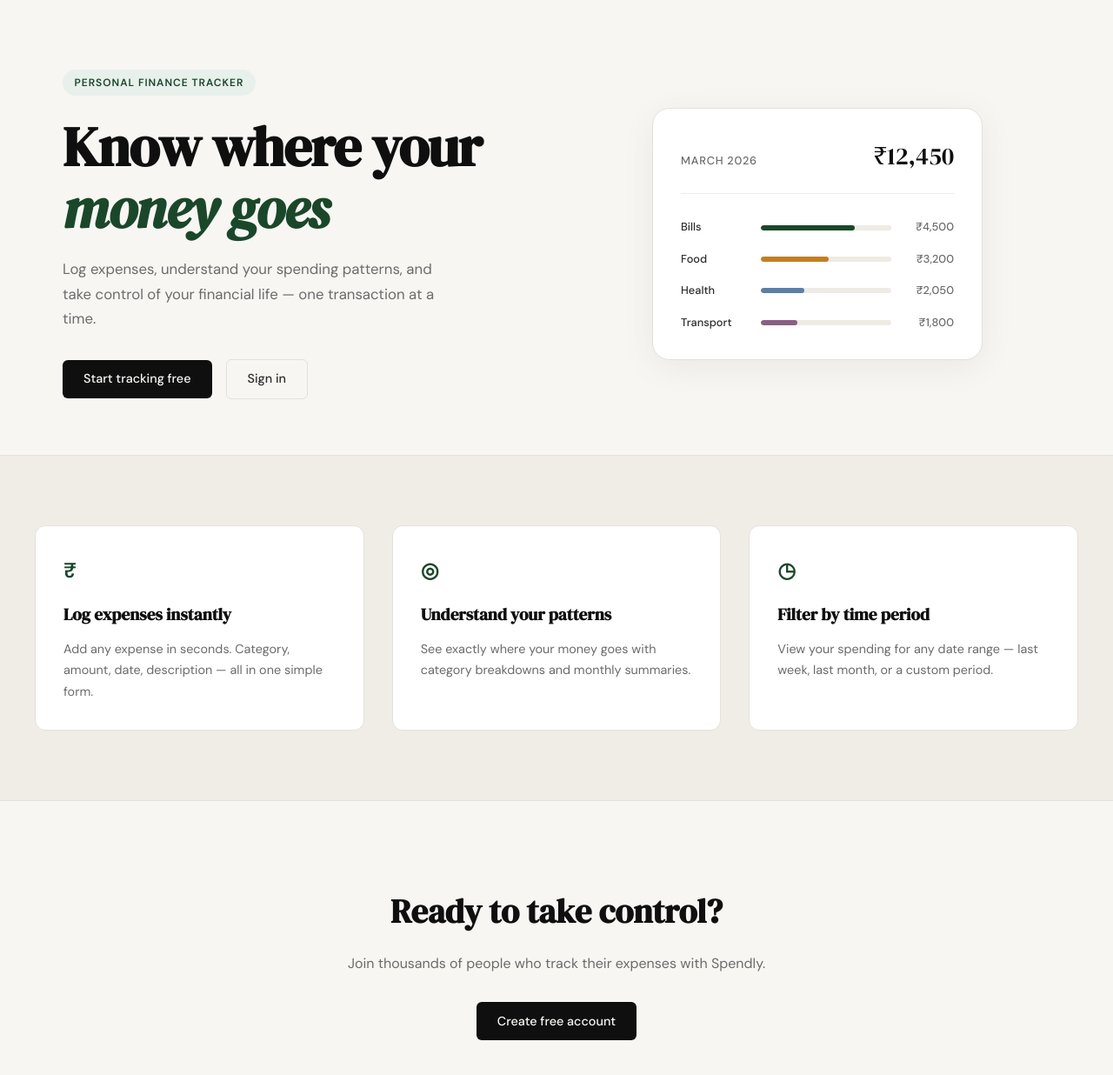
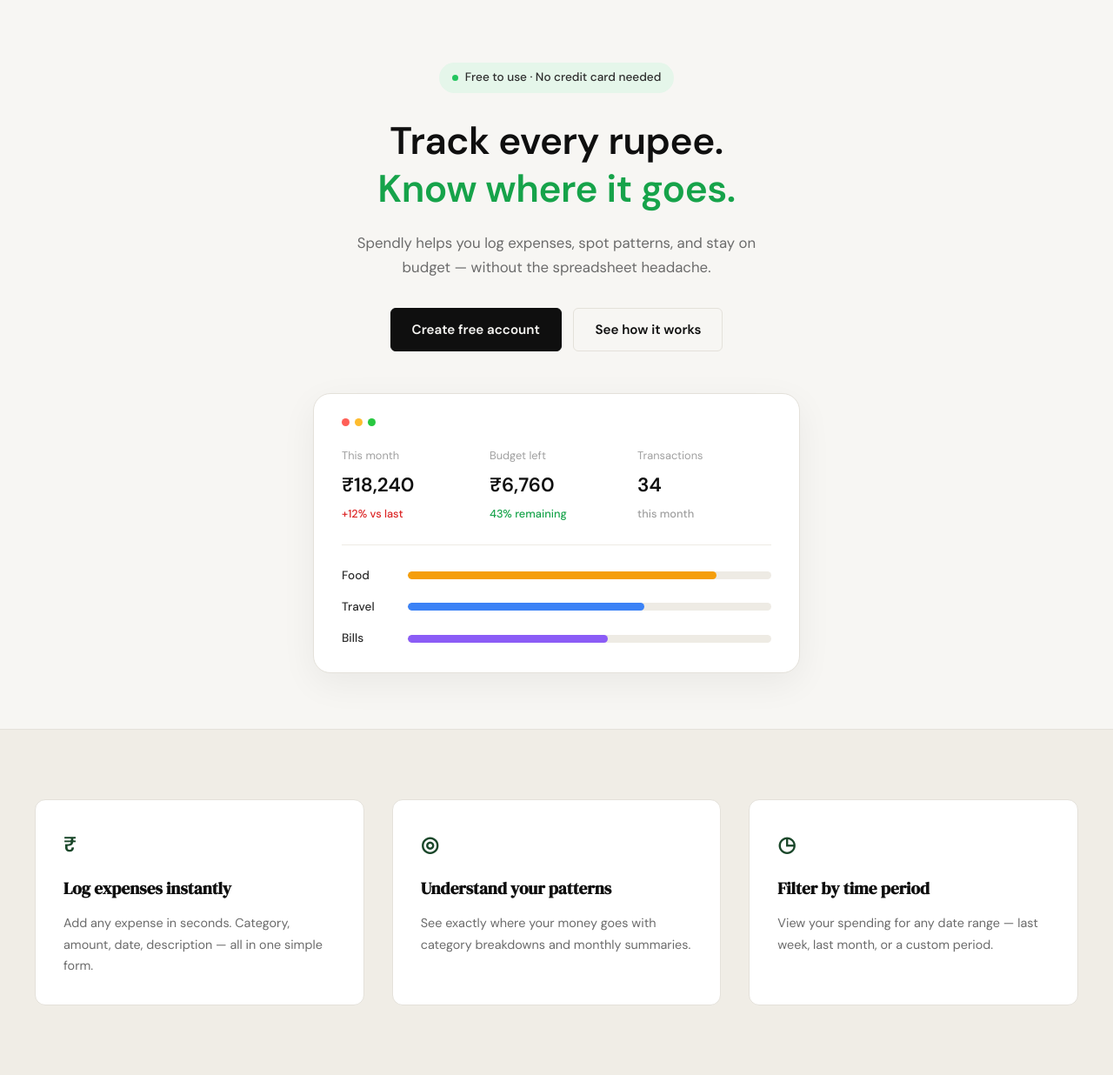
Before and after one commit to Gameonn/spendsphere, a Flask app: page / in a window 1280 px wide. Shown: the part 61-1297 px from the top of the page at 87% size. Run offline with Flask 3, Linux system fonts and the light colour scheme.

Commit message:
landing: add terms and privacy links to footer and update hero section
Co-Authored-By: Claude Sonnet 5 <noreply@anthropic.com>

```diff
--- a/app.py
+++ b/app.py
@@ -20,6 +20,16 @@ def register():
 @app.route("/login")
 def login():
     return render_template("login.html")
+
+
+@app.route("/terms")
+def terms():
+    return render_template("terms.html")
+
+
+@app.route("/privacy")
+def privacy():
+    return render_template("privacy.html")
 
 
 # ------------------------------------------------------------------ #
--- /dev/null
+++ b/static/css/landing.css
@@ -0,0 +1,208 @@
+/* ------------------------------------------------------------------ */
+/* Landing hero (matches spendsphere-hero.webp)                        */
+/* ------------------------------------------------------------------ */
+
+.lp-hero {
+    padding: 4.5rem 2rem 4rem;
+}
+
+.lp-hero-inner {
+    max-width: 620px;
+    margin: 0 auto;
+    display: flex;
+    flex-direction: column;
+    align-items: center;
+    text-align: center;
+}
+
+.lp-hero-badge {
+    display: inline-flex;
+    align-items: center;
+    gap: 0.5rem;
+    background: #e5f6ea;
+    color: var(--ink-soft);
+    font-size: 0.85rem;
+    font-weight: 500;
+    padding: 0.4rem 0.9rem;
+    border-radius: 999px;
+    margin-bottom: 1.75rem;
+}
+
+.lp-hero-dot {
+    width: 7px;
+    height: 7px;
+    border-radius: 50%;
+    background: #22c55e;
+    flex-shrink: 0;
+}
+
+.lp-hero-title {
+    font-family: var(--font-body);
+    font-weight: 800;
+    font-size: clamp(2rem, 4.2vw, 2.75rem);
+    line-height: 1.25;
+    letter-spacing: -0.01em;
+    color: var(--ink);
+    margin-bottom: 1.25rem;
+}
+
+.lp-hero-accent {
+    color: #16a34a;
+}
+
+.lp-hero-subtitle {
+    font-size: 1.05rem;
+    color: var(--ink-muted);
+    line-height: 1.7;
+    max-width: 460px;
+    margin-bottom: 2rem;
+}
+
+.lp-hero-actions {
+    display: flex;
+    gap: 0.85rem;
+    align-items: center;
+    margin-bottom: 3rem;
+}
+
+.lp-btn-primary,
+.lp-btn-secondary {
+    display: inline-block;
+    font-size: 0.95rem;
+    font-weight: 600;
+    padding: 0.75rem 1.5rem;
+    border-radius: var(--radius-sm);
+    transition: background 0.2s, color 0.2s, border-color 0.2s;
+}
+
+.lp-btn-primary {
+    background: var(--ink);
+    color: var(--paper);
+    border: 1px solid var(--ink);
+}
+
+.lp-btn-primary:hover {
+    background: var(--ink-soft);
+}
+
+.lp-btn-secondary {
+    background: transparent;
+    color: var(--ink);
+    border: 1px solid var(--border);
+}
+
+.lp-btn-secondary:hover {
+    border-color: var(--ink);
+}
+
+/* ------------------------------------------------------------------ */
+/* Hero card                                                           */
+/* ------------------------------------------------------------------ */
+
+.lp-hero-card {
+    width: 100%;
+    max-width: 560px;
+    background: var(--paper-card);
+    border: 1px solid var(--border);
+    border-radius: var(--radius-lg);
+    padding: 1.75rem 2rem;
+    box-shadow: 0 12px 40px rgba(0, 0, 0, 0.06);
+    text-align: left;
+}
+
+.lp-card-dots {
+    display: flex;
+    gap: 6px;
+    margin-bottom: 1.5rem;
+}
+
+.lp-dot {
+    width: 9px;
+    height: 9px;
+    border-radius: 50%;
+}
+
+.lp-dot-red { background: #ff5f57; }
+.lp-dot-yellow { background: #febc2e; }
+.lp-dot-green { background: #28c840; }
+
+.lp-card-stats {
+    display: grid;
+    grid-template-columns: repeat(3, 1fr);
+    gap: 1rem;
+    padding-bottom: 1.5rem;
+    margin-bottom: 1.5rem;
+    border-bottom: 1px solid var(--border-soft);
+}
+
+.lp-stat {
+    display: flex;
+    flex-direction: column;
+    gap: 0.35rem;
+}
+
+.lp-stat-label {
+    font-size: 0.8rem;
+    color: var(--ink-faint);
+}
+
+.lp-stat-value {
+    font-family: var(--font-body);
+    font-weight: 700;
+    font-size: 1.4rem;
+    color: var(--ink);
+}
+
+.lp-stat-delta {
+    font-size: 0.8rem;
+    font-weight: 500;
+}
+
+.lp-stat-delta-down { color: #dc2626; }
+.lp-stat-delta-up { color: #16a34a; }
+.lp-stat-delta-muted { color: var(--ink-faint); }
+
+.lp-card-bars {
+    display: flex;
+    flex-direction: column;
+    gap: 0.9rem;
+}
+
+.lp-bar-row {
+    display: grid;
+    grid-template-columns: 60px 1fr;
+    align-items: center;
+    gap: 1rem;
+}
+
+.lp-bar-cat {
+    font-size: 0.85rem;
+    font-weight: 500;
+    color: var(--ink-soft);
+}
+
+.lp-bar-track {
+    height: 9px;
+    background: var(--border-soft);
+    border-radius: 999px;
+    overflow: hidden;
+}
+
+.lp-bar {
+    height: 100%;
+    border-radius: 999px;
+}
+
+.lp-bar-orange { background: #f59e0b; }
+.lp-bar-blue { background: #3b82f6; }
+.lp-bar-purple { background: #8b5cf6; }
+
+/* ------------------------------------------------------------------ */
+/* Responsive                                                          */
+/* ------------------------------------------------------------------ */
+
+@media (max-width: 640px) {
+    .lp-hero { padding: 3rem 1rem 2.5rem; }
+    .lp-hero-actions { flex-wrap: wrap; justify-content: center; }
+    .lp-card-stats { grid-template-columns: 1fr; gap: 1.25rem; }
+}
--- a/templates/base.html
+++ b/templates/base.html
@@ -34,8 +34,8 @@
             <span class="brand-icon">◈</span>
             <span class="footer-name">Spendly</span>
             <p class="footer-copy">Track every rupee. Own your finances.</p>
-            <a href="#">Terms and Conditions</a>
-            <a href="#">Privacy Policy</a>
+            <a href="/terms">Terms and Conditions</a>
+            <a href="/privacy">Privacy Policy</a>
         </div>
     </footer>
 
--- a/templates/landing.html
+++ b/templates/landing.html
@@ -2,59 +2,69 @@
 
 {% block title %}Spendly — Track Every Rupee{% endblock %}
 
+{% block head %}
+<link rel="stylesheet" href="{{ url_for('static', filename='css/landing.css') }}">
+{% endblock %}
+
 {% block content %}
 
-<section class="hero">
-    <div class="hero-inner">
-        <div class="hero-badge">Personal Finance Tracker</div>
-        <h1 class="hero-title">
-            Know where your<br>
-            <em>money goes</em>
+<section class="lp-hero">
+    <div class="lp-hero-inner">
+        <div class="lp-hero-badge"><span class="lp-hero-dot"></span>Free to use · No credit card needed</div>
+        <h1 class="lp-hero-title">
+            Track every rupee.<br>
+            <span class="lp-hero-accent">Know where it goes.</span>
         </h1>
-        <p class="hero-subtitle">
-            Log expenses, understand your spending patterns,
-            and take control of your financial life —
-            one transaction at a time.
+        <p class="lp-hero-subtitle">
+            Spendly helps you log expenses, spot patterns, and stay
+            on budget — without the spreadsheet headache.
         </p>
-        <div class="hero-actions">
-            <a href="{{ url_for('register') }}" class="btn-primary">Start tracking free</a>
-            <a href="{{ url_for('login') }}" class="btn-ghost">Sign in</a>
+        <div class="lp-hero-actions">
+            <a href="{{ url_for('register') }}" class="lp-btn-primary">Create free account</a>
+            <a href="#" class="lp-btn-secondary">See how it works</a>
         </div>
-    </div>
-    <div class="hero-visual">
-        <div class="mock-card">
-            <div class="mock-card-header">
-                <span class="mock-label">March 2026</span>
-                <span class="mock-total">₹12,450</span>
+
+        <div class="lp-hero-card">
+            <div class="lp-card-dots">
+                <span class="lp-dot lp-dot-red"></span>
+                <span class="lp-dot lp-dot-yellow"></span>
+                <span class="lp-dot lp-dot-green"></span>
             </div>
-            <div class="mock-bars">
-                <div class="mock-bar-row">
-                    <span class="mock-cat">Bills</span>
-                    <div class="mock-bar-track">
-                        <div class="mock-bar" style="width: 72%"></div>
+            <div class="lp-card-stats">
+                <div class="lp-stat">
+                    <span class="lp-stat-label">This month</span>
+                    <span class="lp-stat-value">₹18,240</span>
+                    <span class="lp-stat-delta lp-stat-delta-down">+12% vs last</span>
+                </div>
+                <div class="lp-stat">
+                    <span class="lp-stat-label">Budget left</span>
+                    <span class="lp-stat-value">₹6,760</span>
+                    <span class="lp-stat-delta lp-stat-delta-up">43% remaining</span>
+                </div>
+                <div class="lp-stat">
+                    <span class="lp-stat-label">Transactions</span>
+                    <span class="lp-stat-value">34</span>
+                    <span class="lp-stat-delta lp-stat-delta-muted">this month</span>
+                </div>
+            </div>
+            <div class="lp-card-bars">
+                <div class="lp-bar-row">
+                    <span class="lp-bar-cat">Food</span>
+                    <div class="lp-bar-track">
+                        <div class="lp-bar lp-bar-orange" style="width: 85%"></div>
                     </div>
-                    <span class="mock-amt">₹4,500</span>
                 </div>
-                <div class="mock-bar-row">
-                    <span class="mock-cat">Food</span>
-                    <div class="mock-bar-track">
-                        <div class="mock-bar mock-bar-2" style="width: 52%"></div>
+                <div class="lp-bar-row">
+                    <span class="lp-bar-cat">Travel</span>
+                    <div class="lp-bar-track">
+                        <div class="lp-bar lp-bar-blue" style="width: 65%"></div>
                     </div>
-                    <span class="mock-amt">₹3,200</span>
                 </div>
-                <div class="mock-bar-row">
-                    <span class="mock-cat">Health</span>
-                    <div class="mock-bar-track">
-                        <div class="mock-bar mock-bar-3" style="width: 33%"></div>
+                <div class="lp-bar-row">
+                    <span class="lp-bar-cat">Bills</span>
+                    <div class="lp-bar-track">
+                        <div class="lp-bar lp-bar-purple" style="width: 55%"></div>
                     </div>
-                    <span class="mock-amt">₹2,050</span>
-                </div>
-                <div class="mock-bar-row">
-                    <span class="mock-cat">Transport</span>
-                    <div class="mock-bar-track">
-                        <div class="mock-bar mock-bar-4" style="width: 28%"></div>
-                    </div>
-                    <span class="mock-amt">₹1,800</span>
                 </div>
             </div>
         </div>
```
Also changed, not shown: static/css/style.css (+51 -0 lines), templates/privacy.html (added, +66 -0 lines), templates/terms.html (added, +67 -0 lines).
